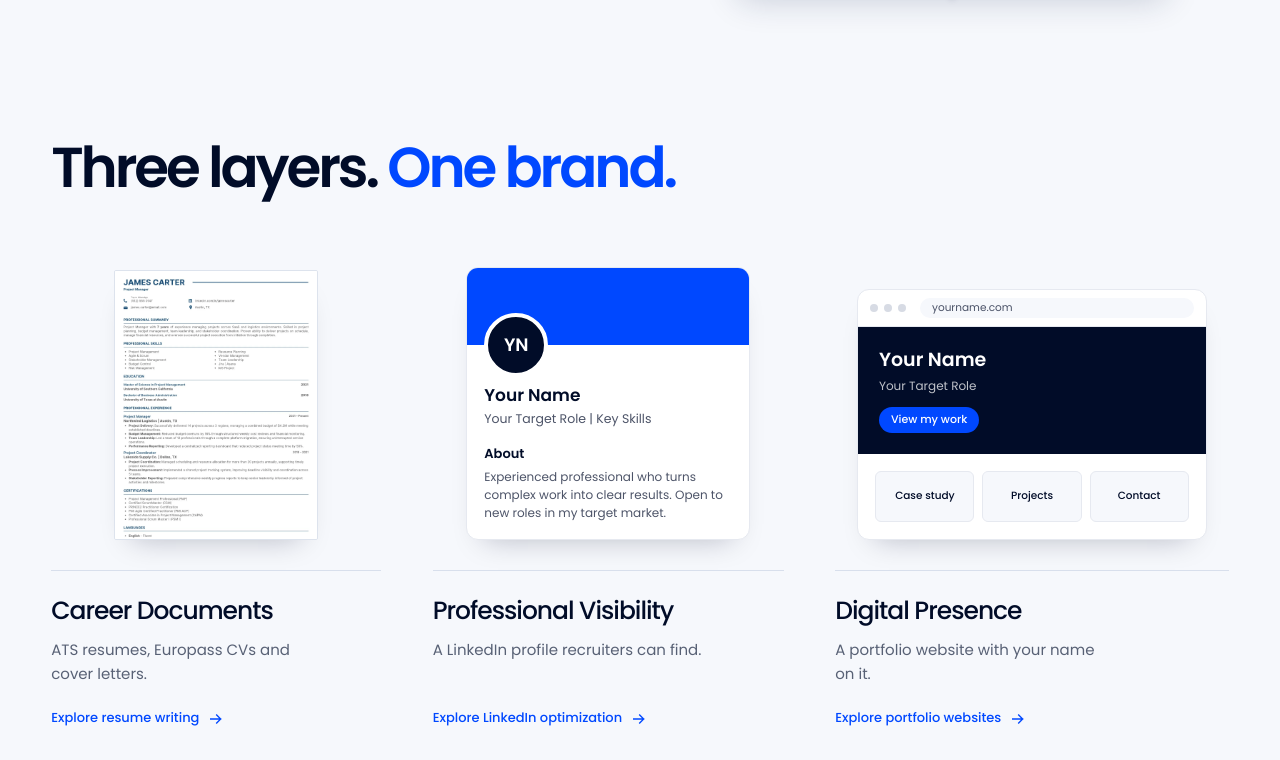
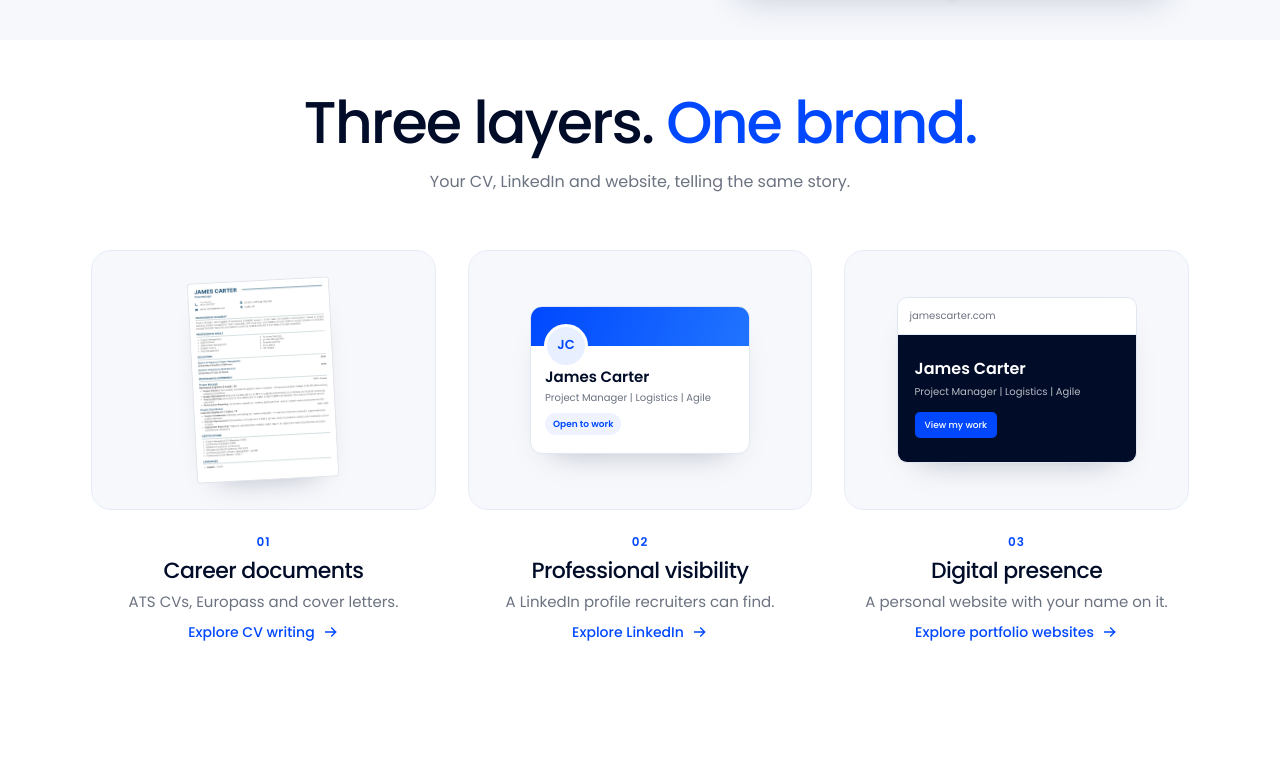
Before and after one commit to pixelyofficialstore-a11y/pixelycareer_premium-website, a Next.js app: page / in a window 1280 px wide. Shown: the part 2760-3520 px from the top of the page. Built offline with nearby package versions, Linux system fonts and the light colour scheme; no server answers.

Commit message:
Refactor HomeServices component and update hero personas
Replit-Commit-Author: Agent

```diff
--- a/src/components/HomePage.tsx
+++ b/src/components/HomePage.tsx
@@ -37,7 +37,7 @@ export default function HomePage({ market, useHomeProblem = false }: { market: M
         </>
       )}
       <Suspense>
-        {market.path === "/" ? <HomeServices /> : <Services market={market.key} />}
+        {market.path === "/" ? <HomeServices marketKey={market.key} /> : <Services market={market.key} />}
       </Suspense>
       <Suspense>
         <Formats market={market.key} />
--- a/src/components/sections/HomeServices.module.css
+++ b/src/components/sections/HomeServices.module.css
@@ -1,187 +1,315 @@
 .section {
-  padding-block: clamp(64px, 7.5vw, 104px);
-  background: var(--color-mist, #f6f8fc);
-  color: var(--color-navy, #010c28);
+  padding-block: 88px;
+  background: #fff;
+  color: #010c28;
+}
+
+.container {
+  max-width: 1200px;
+}
+
+.heading {
+  text-align: center;
 }
 
 .title {
   margin: 0;
   font-family: var(--font-head);
-  font-size: clamp(38px, 4.4vw, 60px);
-  font-weight: 600;
-  letter-spacing: -0.055em;
-  line-height: 1.12;
+  font-size: clamp(40px, 4.6vw, 60px);
+  font-weight: 500;
+  letter-spacing: -0.035em;
+  line-height: 1.05;
 }
 
 .title em {
-  color: var(--color-vivid, #0048ff);
+  color: #0048ff;
   font-style: normal;
+}
+
+.heading p {
+  margin: 16px 0 0;
+  color: #6b7280;
+  font-size: 16px;
+  line-height: 1.5;
 }
 
 .gallery {
   display: grid;
-  grid-template-columns: 0.94fr 1fr 1.12fr;
-  column-gap: clamp(28px, 4vw, 60px);
+  grid-template-columns: repeat(3, minmax(0, 1fr));
+  gap: 32px;
+  margin: 56px 0 0;
+  padding: 0;
   list-style: none;
-  margin: clamp(32px, 4vw, 54px) 0 0;
-  padding: 0;
 }
 
-.gallery > li {
+.card {
   min-width: 0;
 }
 
 .service {
   display: flex;
+  height: 100%;
   flex-direction: column;
-  height: 100%;
+  align-items: center;
   color: inherit;
+  text-align: center;
   text-decoration: none;
-  border-radius: 3px;
 }
 
-.visual {
+.frame {
   display: flex;
-  align-items: flex-end;
+  width: 100%;
+  height: 260px;
+  flex: none;
+  align-items: center;
   justify-content: center;
-  height: 320px;
-  padding-bottom: 30px;
+  overflow: hidden;
+  border: 1px solid #e6ecf5;
+  border-radius: 20px;
+  background: #f6f8fc;
 }
 
-.artifact {
-  width: 100%;
+.mockup {
+  box-shadow: 0 16px 32px -22px rgb(1 12 40 / 35%);
   transition: transform 350ms cubic-bezier(0.22, 1, 0.36, 1);
 }
 
 .resume {
-  width: 204px;
-  height: 270px;
+  width: auto;
+  height: 200px;
   overflow: hidden;
-  border: 1px solid #dde3ed;
-  border-radius: 2px;
-  background: #fdfefe;
-  box-shadow: 0 16px 28px -18px rgb(1 12 40 / 28%);
+  border: 1px solid #e1e4ea;
+  border-radius: 3px;
+  background: #fff;
+  transform: rotate(-3deg);
 }
 
 .resume img {
   display: block;
-  width: 100%;
-  height: auto;
+  width: auto;
+  height: 100%;
 }
 
 .profile {
-  max-width: 284px;
+  width: min(220px, 82%);
+  overflow: hidden;
+  border: 1px solid #e1e7f0;
+  border-radius: 12px;
+  background: #fff;
+  text-align: left;
 }
 
-.browser {
-  max-width: 350px;
+.profileBanner {
+  height: 39px;
+  background: linear-gradient(110deg, #0048ff, #2074ff);
 }
 
-.profile > div,
-.browser > div {
-  width: 100%;
-  box-shadow: 0 16px 28px -18px rgb(1 12 40 / 28%);
+.profileContent {
+  position: relative;
+  display: flex;
+  min-height: 107px;
+  flex-direction: column;
+  align-items: flex-start;
+  padding: 22px 14px 12px;
+}
+
+.avatar {
+  position: absolute;
+  top: -22px;
+  left: 13px;
+  display: grid;
+  width: 44px;
+  height: 44px;
+  place-items: center;
+  border: 3px solid #fff;
+  border-radius: 50%;
+  background: #e8efff;
+  color: #0048ff;
+  font-family: var(--font-head);
+  font-size: 13px;
+  font-weight: 600;
+}
+
+.profileContent strong,
+.websiteHero strong {
+  font-family: var(--font-head);
+  font-size: 15px;
+  font-weight: 600;
+  line-height: 1.25;
+}
+
+.role {
+  margin-top: 4px;
+  color: #6b7280;
+  font-size: 10px;
+  line-height: 1.4;
+}
+
+.openToWork {
+  margin-top: 8px;
+  padding: 4px 8px;
+  border-radius: 999px;
+  background: #eef3ff;
+  color: #0048ff;
+  font-size: 9px;
+  font-weight: 600;
+}
+
+.website {
+  width: min(240px, 88%);
+  overflow: hidden;
+  border: 1px solid #e1e7f0;
+  border-radius: 10px;
+  background: #fff;
+}
+
+.browserBar {
+  padding: 10px 12px;
+  border-bottom: 1px solid #e6ecf5;
+  color: #6b7280;
+  font-size: 10px;
+  text-align: left;
+}
+
+.websiteHero {
+  display: flex;
+  min-height: 127px;
+  flex-direction: column;
+  align-items: flex-start;
+  justify-content: center;
+  padding: 16px 17px;
+  background: #010c28;
+  color: #fff;
+  text-align: left;
+}
+
+.websiteHero strong {
+  font-size: 16px;
+}
+
+.websiteHero > span:nth-child(2) {
+  margin-top: 5px;
+  color: rgb(255 255 255 / 72%);
+  font-size: 10px;
+}
+
+.viewWork {
+  margin-top: 12px;
+  padding: 6px 10px;
+  border-radius: 5px;
+  background: #0048ff;
+  color: #fff;
+  font-size: 9px;
+  font-weight: 500;
 }
 
 .copy {
+  display: flex;
+  width: 100%;
   flex: 1;
-  display: flex;
   flex-direction: column;
-  align-items: flex-start;
+  align-items: center;
   padding-top: 24px;
-  border-top: 1px solid #d8dfec;
+  text-align: center;
 }
 
-.name {
-  margin: 0;
-  font-family: var(--font-head);
-  font-size: clamp(21px, 1.95vw, 26px);
-  font-weight: 500;
-  letter-spacing: -0.04em;
+.number {
+  color: #0048ff;
+  font-size: 12px;
+  font-weight: 600;
+  letter-spacing: 0.08em;
   line-height: 1.25;
 }
 
-.description {
-  max-width: 285px;
-  margin: 12px 0 22px;
-  color: #586175;
+.copy h3 {
+  margin: 8px 0 0;
+  font-family: var(--font-head);
+  font-size: 22px;
+  font-weight: 500;
+  letter-spacing: -0.025em;
+  line-height: 1.3;
+}
+
+.copy p {
+  margin: 6px 0 0;
+  color: #6b7280;
   font-size: 15px;
-  line-height: 1.6;
-  text-wrap: pretty;
+  line-height: 1.5;
+  white-space: nowrap;
 }
 
 .link {
   display: inline-flex;
   align-items: center;
-  gap: 9px;
-  margin-top: auto;
-  color: var(--color-vivid, #0048ff);
-  font-size: 13px;
+  gap: 8px;
+  margin-top: 8px;
+  color: #0048ff;
+  font-size: 14px;
   font-weight: 500;
-  line-height: 1.6;
+  line-height: 1.5;
 }
 
 .link svg {
   flex: none;
-  width: 16px;
-  height: 16px;
   transition: transform 250ms ease;
 }
 
 .service:focus-visible {
-  outline: 2px solid var(--color-vivid, #0048ff);
+  border-radius: 4px;
+  outline: 2px solid #0048ff;
   outline-offset: 8px;
 }
 
-.service:focus-visible .artifact {
-  transform: translateY(-5px);
-}
-
-.service:focus-visible .link {
-  text-decoration: underline;
-  text-underline-offset: 5px;
-}
-
 @media (hover: hover) {
-  .service:hover .artifact {
-    transform: translateY(-5px);
+  .service:hover .mockup,
+  .service:focus-visible .mockup {
+    transform: translateY(-6px);
   }
 
-  .service:hover .link {
-    text-decoration: underline;
-    text-underline-offset: 5px;
+  .service:hover .resume,
+  .service:focus-visible .resume {
+    transform: translateY(-6px) rotate(0deg);
   }
 
-  .service:hover .link svg {
+  .service:hover .link svg,
+  .service:focus-visible .link svg {
     transform: translateX(4px);
   }
 }
 
-@media (min-width: 768px) and (max-width: 1023px) {
-  .gallery {
-    column-gap: 25px;
-  }
+.section[data-animate="true"]:not([data-entered="true"]) .card {
+  opacity: 0;
+  transform: translateY(18px);
+}
 
-  .visual {
-    height: 265px;
-  }
+.section[data-animate="true"] .card {
+  transition: opacity 500ms ease, transform 500ms cubic-bezier(0.22, 1, 0.36, 1);
+}
 
-  .resume {
-    width: 165px;
-    height: 232px;
-  }
+.section[data-entered="true"] .card {
+  opacity: 1;
+  transform: translateY(0);
+}
 
-  .name {
-    max-width: 190px;
-  }
+.section[data-entered="true"] .card:nth-child(2) {
+  transition-delay: 120ms;
+}
 
-  .link {
-    font-size: 12px;
-    gap: 5px;
+.section[data-entered="true"] .card:nth-child(3) {
+  transition-delay: 240ms;
+}
+
+@media (min-width: 1024px) and (max-height: 800px) {
+  .section {
+    padding-block: 52px;
   }
 }
 
 @media (max-width: 767px) {
+  .section {
+    padding-block: 64px;
+  }
+
   .title {
     text-align: center;
   }
@@ -192,56 +320,41 @@
 
   .gallery {
     grid-template-columns: minmax(0, 1fr);
-    row-gap: 38px;
-    margin-top: 32px;
+    gap: 48px;
+    margin-top: 48px;
   }
 
-  .visual {
-    height: 260px;
-    padding-bottom: 22px;
-  }
-
-  .resume {
-    width: 177px;
-    height: 215px;
-  }
-
-  .profile {
-    max-width: 265px;
-  }
-
-  .browser {
-    max-width: 300px;
+  .frame {
+    height: 240px;
   }
 
   .copy {
-    padding-top: 19px;
+    padding-top: 24px;
   }
 
-  .name {
-    font-size: 24px;
-  }
-
-  .description {
-    max-width: 310px;
-    margin-block: 9px 13px;
-    font-size: 14px;
-  }
-
-  .link {
-    min-height: 28px;
+  .copy h3 {
+    font-size: 22px;
   }
 }
 
 @media (prefers-reduced-motion: reduce) {
-  .artifact,
-  .link svg {
+  .mockup,
+  .link svg,
+  .section[data-animate="true"] .card {
     transition: none;
   }
 
-  .service:hover .artifact,
-  .service:focus-visible .artifact,
-  .service:hover .link svg {
+  .section[data-animate="true"]:not([data-entered="true"]) .card {
+    opacity: 1;
+    transform: none;
+  }
+
+  .service:hover .mockup,
+  .service:focus-visible .mockup,
+  .service:hover .resume,
+  .service:focus-visible .resume,
+  .service:hover .link svg,
+  .service:focus-visible .link svg {
     transform: none;
   }
 }
--- a/src/components/sections/HomeServices.tsx
+++ b/src/components/sections/HomeServices.tsx
@@ -1,78 +1,140 @@
+"use client";
+
+import { useEffect, useRef } from "react";
 import Image from "next/image";
 import Link from "next/link";
 import { HERO_PERSONAS } from "@/config/heroPersonas";
+import type { MarketKey } from "@/config/markets";
 import { ArrowRight } from "@/components/ui/Icons";
-import { BrowserVisual, ProfileVisual } from "./ServiceVisuals";
 import styles from "./HomeServices.module.css";
 
-/** An open gallery of the three places a professional identity takes shape. */
-export default function HomeServices() {
-  const cv = HERO_PERSONAS.us.images.good;
-  const services = [
+const SERVICES = [
   {
-      title: "Career Documents",
-      line: "ATS resumes, Europass CVs and cover letters.",
+    number: "01",
+    title: "Career documents",
+    description: "ATS CVs, Europass and cover letters.",
     href: "/services/ats-cv",
-      link: "Explore resume writing",
-      visual: (
-        <div className={`${styles.artifact} ${styles.resume}`}>
+    link: "Explore CV writing",
+  },
+  {
+    number: "02",
+    title: "Professional visibility",
+    description: "A LinkedIn profile recruiters can find.",
+    href: "/services/linkedin",
+    link: "Explore LinkedIn",
+  },
+  {
+    number: "03",
+    title: "Digital presence",
+    description: "A personal website with your name on it.",
+    href: "/services/portfolio-website",
+    link: "Explore portfolio websites",
+  },
+];
+
+export default function HomeServices({ marketKey }: { marketKey: MarketKey }) {
+  const sectionRef = useRef<HTMLElement>(null);
+  const persona = HERO_PERSONAS[marketKey].sample;
+  const cv = HERO_PERSONAS[marketKey].images.good;
+
+  useEffect(() => {
+    const section = sectionRef.current;
+    if (!section || window.matchMedia("(prefers-reduced-motion: reduce)").matches) return;
+
+    section.dataset.animate = "true";
+    const observer = new IntersectionObserver(
+      ([entry]) => {
+        if (!entry.isIntersecting) return;
+        section.dataset.entered = "true";
+        observer.disconnect();
+      },
+      { threshold: 0.12 },
+    );
+    observer.observe(section);
+
+    return () => {
+      observer.disconnect();
+      delete section.dataset.animate;
+      delete section.dataset.entered;
+    };
+  }, []);
+
+  return (
+    <section ref={sectionRef} id="services" aria-labelledby="services-title" className={styles.section}>
+      <div className={`wrap ${styles.container}`}>
+        <header className={styles.heading}>
+          <h2 id="services-title" className={styles.title}>
+            Three layers. <em>One brand.</em>
+          </h2>
+          <p>Your CV, LinkedIn and website, telling the same story.</p>
+        </header>
+
+        <ul className={styles.gallery}>
+          <li className={styles.card}>
+            <Link href={SERVICES[0].href} className={styles.service}>
+              <div className={styles.frame} aria-hidden="true">
+                <div className={`${styles.mockup} ${styles.resume}`}>
                   <Image
                     src={cv.src}
                     width={cv.width}
                     height={cv.height}
                     alt=""
-            sizes="(min-width: 1024px) 204px, (min-width: 768px) 165px, 177px"
+                    priority
+                    sizes="200px"
                   />
                 </div>
-      ),
-    },
-    {
-      title: "Professional Visibility",
-      line: "A LinkedIn profile recruiters can find.",
-      href: "/services/linkedin",
-      link: "Explore LinkedIn optimization",
-      visual: (
-        <div className={`${styles.artifact} ${styles.profile}`}>
-          <ProfileVisual />
-        </div>
-      ),
-    },
-    {
-      title: "Digital Presence",
-      line: "A portfolio website with your name on it.",
-      href: "/services/portfolio-website",
-      link: "Explore portfolio websites",
-      visual: (
-        <div className={`${styles.artifact} ${styles.browser}`}>
-          <BrowserVisual />
-        </div>
-      ),
-    },
-  ];
-
-  return (
-    <section id="services" aria-labelledby="services-title" className={styles.section}>
-      <div className="wrap">
-        <h2 id="services-title" className={styles.title}>
-          Three layers. <em>One brand.</em>
-        </h2>
-        <ul className={styles.gallery}>
-          {services.map((service) => (
-            <li key={service.href}>
-              <Link href={service.href} className={styles.service}>
-                <div className={styles.visual} aria-hidden="true">
-                  {service.visual}
               </div>
               <div className={styles.copy}>
-                  <h3 className={styles.name}>{service.title}</h3>
-                  <p className={styles.description}>{service.line}</p>
-                  <span className={styles.link}>
-                    {service.link}<ArrowRight />
-                  </span>
+                <span className={styles.number}>{SERVICES[0].number}</span>
+                <h3>{SERVICES[0].title}</h3>
+                <p>{SERVICES[0].description}</p>
+                <span className={styles.link}>{SERVICES[0].link}<ArrowRight size={16} /></span>
               </div>
             </Link>
           </li>
-          ))}
+
+          <li className={styles.card}>
+            <Link href={SERVICES[1].href} className={styles.service}>
+              <div className={styles.frame} aria-hidden="true">
+                <div className={`${styles.mockup} ${styles.profile}`}>
+                  <div className={styles.profileBanner} />
+                  <div className={styles.profileContent}>
+                    <span className={styles.avatar}>{persona.initials}</span>
+                    <strong>{persona.name}</strong>
+                    <span className={styles.role}>{persona.role}</span>
+                    <span className={styles.openToWork}>Open to work</span>
+                  </div>
+                </div>
+              </div>
+              <div className={styles.copy}>
+                <span className={styles.number}>{SERVICES[1].number}</span>
+                <h3>{SERVICES[1].title}</h3>
+                <p>{SERVICES[1].description}</p>
+                <span className={styles.link}>{SERVICES[1].link}<ArrowRight size={16} /></span>
+              </div>
+            </Link>
+          </li>
+
+          <li className={styles.card}>
+            <Link href={SERVICES[2].href} className={styles.service}>
+              <div className={styles.frame} aria-hidden="true">
+                <div className={`${styles.mockup} ${styles.website}`}>
+                  <div className={styles.browserBar}>{persona.domain}</div>
+                  <div className={styles.websiteHero}>
+                    <strong>{persona.name}</strong>
+                    <span>{persona.role}</span>
+                    <span className={styles.viewWork}>View my work</span>
+                  </div>
+                </div>
+              </div>
+              <div className={styles.copy}>
+                <span className={styles.number}>{SERVICES[2].number}</span>
+                <h3>{SERVICES[2].title}</h3>
+                <p>{SERVICES[2].description}</p>
+                <span className={styles.link}>{SERVICES[2].link}<ArrowRight size={16} /></span>
+              </div>
+            </Link>
+          </li>
         </ul>
       </div>
     </section>
--- a/src/config/heroPersonas.ts
+++ b/src/config/heroPersonas.ts
@@ -3,6 +3,12 @@ import type { MarketKey } from "@/config/markets";
 export type CvPicture = { src: string; width: number; height: number };
 
 export type HeroPersona = {
+  sample: {
+    name: string;
+    initials: string;
+    role: string;
+    domain: string;
+  };
   heroCopy: { line1: string; line2: string; sub: [string, string] };
   chips: [string, string, string];
   images: {
@@ -21,6 +27,7 @@ const pic = (market: MarketKey, name: string): CvPicture => ({ src: `/cv/${marke
 
 export const HERO_PERSONAS: Record<MarketKey, HeroPersona> = {
   us: {
+    sample: { name: "James Carter", initials: "JC", role: "Project Manager | Logistics | Agile", domain: "jamescarter.com" },
     heroCopy: { line1: "Stand out", line2: "from the stack.", sub: ["Recruiters skim hundreds of resumes.", "We build the one they stop at."] },
     chips: ["ATS Friendly", "US Resume Format", "Keyword Matched"],
     images: {
@@ -31,6 +38,7 @@ export const HERO_PERSONAS: Record<MarketKey, HeroPersona> = {
     },
   },
   pk: {
+    sample: { name: "Usman Khan", initials: "UK", role: "Project Manager | Logistics | Agile", domain: "usmankhan.com" },
     heroCopy: { line1: "Stand out", line2: "from the stack.", sub: ["Applying in Pakistan or abroad?", "We build the CV recruiters stop at."] },
     chips: ["ATS Optimized", "Gulf & UK Formats", "PDF + Word"],
     images: {
@@ -41,6 +49,7 @@ export const HERO_PERSONAS: Record<MarketKey, HeroPersona> = {
     },
   },
   ae: {
+    sample: { name: "Hamza Al Sayed", initials: "HS", role: "Project Manager | Logistics | Agile", domain: "hamzaalsayed.com" },
     heroCopy: { line1: "Stand out", line2: "in the UAE.", sub: ["Dubai recruiters see hundreds of CVs.", "We build the one they stop at."] },
     chips: ["ATS Optimized", "Visa Status Included", "UAE Recruiter Format"],
     images: {
@@ -51,6 +60,7 @@ export const HERO_PERSONAS: Record<MarketKey, HeroPersona> = {
     },
   },
   sa: {
+    sample: { name: "Faisal Al Harbi", initials: "FH", role: "Project Manager | Logistics | Agile", domain: "faisalalharbi.com" },
     heroCopy: { line1: "Stand out", line2: "in Saudi Arabia.", sub: ["Riyadh, Jeddah, Dammam.", "We build the CV recruiters stop at."] },
     chips: ["ATS Optimized", "Saudi Market Format", "Naukrigulf Ready"],
     images: {
@@ -61,6 +71,7 @@ export const HERO_PERSONAS: Record<MarketKey, HeroPersona> = {
     },
   },
   uk: {
+    sample: { name: "Oliver Bennett", initials: "OB", role: "Project Manager | Logistics | Agile", domain: "oliverbennett.com" },
     heroCopy: { line1: "Stand out", line2: "from the stack.", sub: ["UK recruiters skim fast.", "We build the CV they stop at."] },
     chips: ["ATS Friendly", "UK Spelling & Format", "Europass Available"],
     images: {
```
Lines whose indentation alone changed are shown as unchanged.
